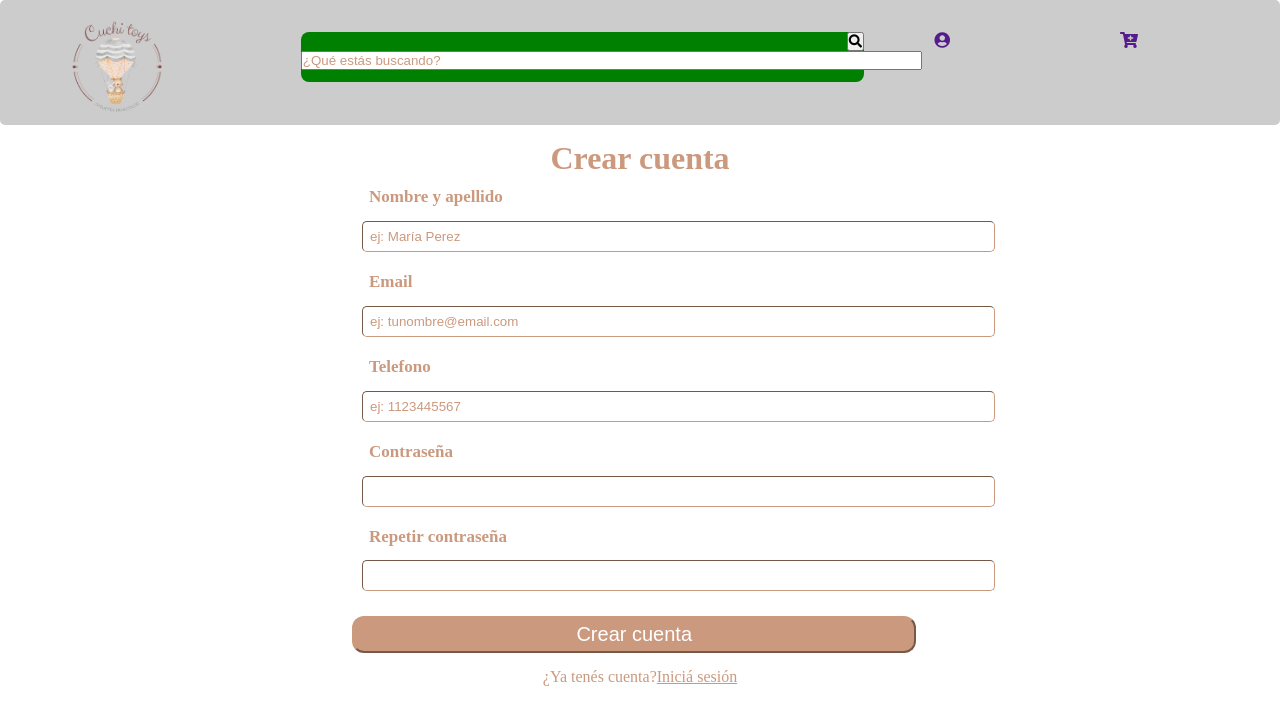
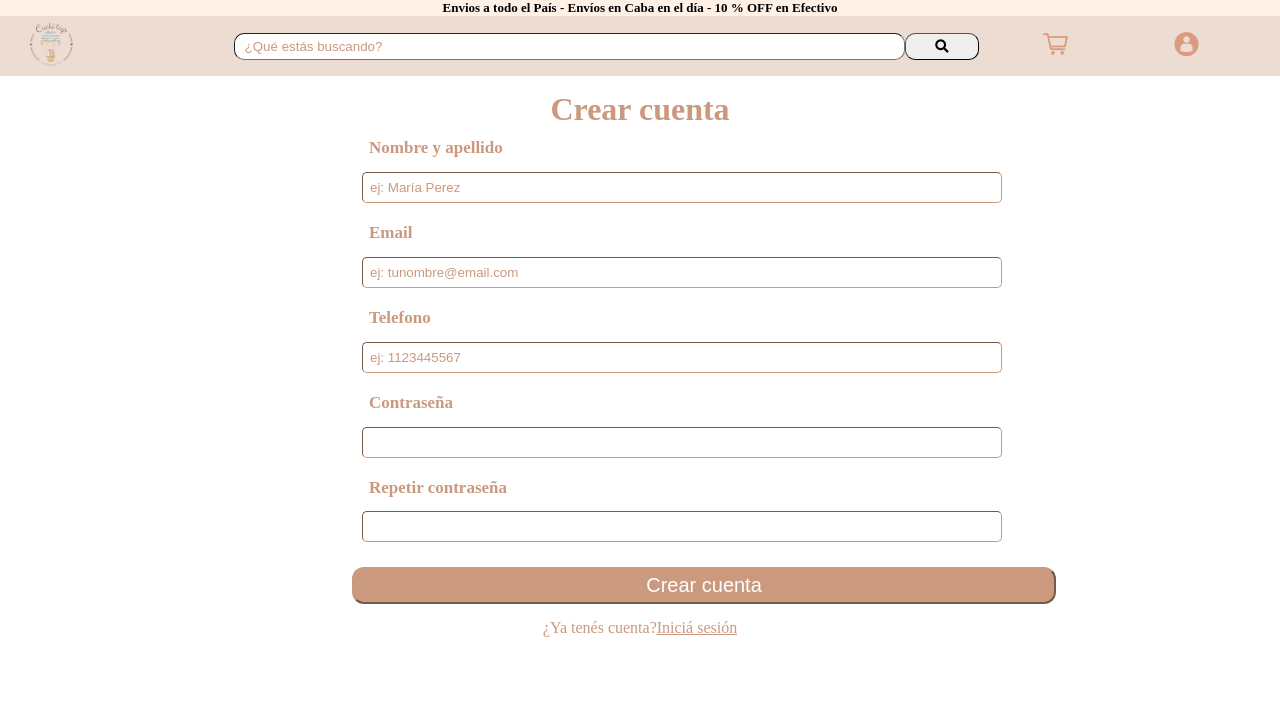
Before and after one commit to Matidopa/Grupo_2_CuchiToys, a website: page views/registro.html in a window 1280 px wide. Drawn offline with Linux system fonts and the light colour scheme.

Commit message:
finalizacion de registro y login

```diff
--- a/app.js
+++ b/app.js
@@ -20,3 +20,6 @@ app.get('/registro',(req,res)=>{
 app.get('/DetalleDeProducto',(req,res)=>{
     res.sendFile (path.join(__dirname,'views/detalleDeProducto.html'))
 });
+app.get('/login',(req,res)=>{
+    res.sendFile (path.join(__dirname,'views/login.html'))
+});
--- a/public/css/StyleRegistro.css
+++ b/public/css/StyleRegistro.css
@@ -1,41 +1,91 @@
-*{
-    box-sizing: border-box;
+* {
     padding: 0px;
     margin: 0px;
-}/* pregutnar*/
-div{
-    border-radius: 5px;
+    box-sizing: border-box;
 }
-.contenedor{
-    background-color:#CCC;
-    width:100%;
-    height: 125px;
+
+.banner {
+    background-color:rgb(255, 241, 230);
 }
-.contenidoA{
-    width:15%;
-    float:left;
-    margin: 1%;
-    margin-left: 5%;
+.banner h2 {
+    font-size: 13px;
+    text-align: center;
 }
-.contenidoB{
-    width:44%;
-    float:left;
-    margin: 2.5%;
-    border-radius: 8px;
+
+.contenedorHeader{
+    background-color:#EDDCD2;
+    width: 100%;
+    height: 60px;
+    display: flex;
+    justify-content:start;
+    align-items: center;
+}
+
+.contHeaderA, .contHeaderB, .contHeaderC, .contHeaderD {
+    flex-grow: 1;
+    flex-wrap: nowrap;
+}
+
+.contHeaderA{
+    width:12%;
+    padding: 2%;
+}
+.contHeaderA img {
     height: 50px;
-    background-color: green;
+    width: 50px;
 }
-.contenidoC{
-    width:10%;
-    float:right;
-    margin: 2.5%;
-    margin-left: 2%;
+
+.barrabusqueda {
+    display: flex;
 }
-.contenidoD{
-    width:10%;
-    float:right;
-    margin: 2.5%;
-    margin-left: 2%;
+
+.inputBusqueda {
+    width: 90%;
+    border-radius: 10px;
+    border-width: 1px;
+    padding: 5px;
+    padding-left: 2px;
+}
+.logoBusqueda {
+    order: 2;
+    width: 10%;
+    padding: 5px;
+    border-radius: 10px;
+    border-width: 1px;
+    display: none;
+}
+
+.contHeaderB {
+    width: 52%;
+    align-items: center;
+    padding-left: 15px;
+    }
+
+.contHeaderC {
+width: 10%;
+padding-left: 5%;
+}
+.contHeaderC img {
+    height: 25px;
+    width: 25px;
+}
+
+.contHeaderC p {
+    display: none;
+}
+
+.contHeaderD {
+width: 10%;
+padding-left: 5%;
+    }
+
+.contHeaderD img {
+    height: 25px;
+    width: 25px;
+}
+
+.contHeaderD p {
+    display: none;
 }
 
 body {
@@ -87,7 +137,7 @@ h1{
     background-color: #CB997E;
     font-size: 20px;
     text-align: center;
-    width: 98%;
+    width: 55vw;
     border-color: #CB997E;
     padding:5px;
     color: white;
@@ -97,7 +147,59 @@ h1{
     border-width: 1px;
     border-color: #CB997E;
     padding: 7px;
+    width: 50vw;
 }
 input::placeholder{
 color:#CB997E;
 }/*revisar */
+
+
+
+
+
+
+
+
+@media (min-width: 576px) {
+
+.contenedor{
+        background-color:#CCC;
+    }
+
+.contHeaderA{
+        width: 5%;
+    }
+
+.contHeaderB{
+        width: 55%;
+        padding-left: 5%;
+    }
+
+.logoBusqueda {
+        display: block;
+    }
+.inputBusqueda {
+    padding-left: 10px;
+    }
+
+.contHeaderC{
+        width: 1%;
+        padding-left: 5%;
+    }
+
+.contHeaderD{
+        width: 1%;
+        padding-left: 2%;
+    }
+}
+    @media (max-width: 576px) {
+        .registroCompleto{
+            width: 90vw;
+        }
+        #AlmacenarNombre, #AlmacenarEmail, #AlmacenarTelefono, #AlmacenarContraseña, #AlmacenarContraseñax2 {
+            width: 85vw;
+        }
+        .botonCuenta{
+            width: 90vw;
+        }
+    }
--- /dev/null
+++ b/public/css/StylesLogin.css
@@ -0,0 +1,329 @@
+* {
+    padding: 0px;
+    margin: 0px;
+    box-sizing: border-box;
+}
+
+.banner {
+    background-color:rgb(255, 241, 230);
+}
+.banner h2 {
+    font-size: 13px;
+    text-align: center;
+}
+
+.contenedorHeader{
+    background-color:#EDDCD2;
+    width: 100%;
+    height: 60px;
+    display: flex;
+    justify-content:start;
+    align-items: center;
+}
+
+.contHeaderA, .contHeaderB, .contHeaderC, .contHeaderD {
+    flex-grow: 1;
+    flex-wrap: nowrap;
+}
+
+.contHeaderA{
+    width:12%;
+    padding: 2%;
+}
+.contHeaderA img {
+    height: 50px;
+    width: 50px;
+}
+
+.barrabusqueda {
+    display: flex;
+}
+
+.inputBusqueda {
+    width: 90%;
+    border-radius: 10px;
+    border-width: 1px;
+    padding: 5px;
+    padding-left: 2px;
+}
+.logoBusqueda {
+    order: 2;
+    width: 10%;
+    padding: 5px;
+    border-radius: 10px;
+    border-width: 1px;
+    display: none;
+}
+
+.contHeaderB {
+    width: 52%;
+    align-items: center;
+    padding-left: 15px;
+    }
+
+.contHeaderC {
+width: 10%;
+padding-left: 5%;
+}
+.contHeaderC img {
+    height: 25px;
+    width: 25px;
+}
+
+.contHeaderC p {
+    display: none;
+}
+
+.contHeaderD {
+width: 10%;
+padding-left: 5%;
+    }
+
+.contHeaderD img {
+    height: 25px;
+    width: 25px;
+}
+
+.contHeaderD p {
+    display: none;
+}
+
+
+
+.contenedorFooter {
+    background-color: rgb(221, 190, 169);
+    width: 100%;
+    display: flex;
+    justify-content:start;
+    flex-wrap: wrap;
+    justify-content:inherit;
+}
+
+.contFooterA {
+    width: 100px;
+    padding-left: 12px;
+    padding-top: 25px;
+}
+.contFooterA img {
+    height: 75px;
+    width: 75px;
+}
+.contFooterB h2, .contFooterC h2, .contFooterD h2, .contFooterE h2{
+    font-size: 16px;
+    padding-right: 25px;
+    font-family: unset;
+ }
+
+ .contFooterB {
+     display: flex;
+     flex-direction: column;
+     width: 185px;
+     padding-left: 35px;
+     padding-top: 25px;
+ }
+
+ .contFooterC {
+    display: flex;
+    flex-wrap: wrap;
+    width: 150px;
+    padding-left:10px;
+    height: 125px;
+    padding-right: 15px;
+    padding-top: 25px;
+}
+
+.contFooterC a {
+    padding-left: 10px;
+}
+
+.contFooterD {
+    width: 40%;
+    padding-left:2%;
+    display: flex;
+    flex-wrap: wrap;
+    padding-top: 25px;
+    justify-content: space-between;
+}
+
+.contFooterE {
+    padding-left: 30px;
+    padding-top: 25px;
+}
+
+.tarjetas {
+    border-radius: 5px;
+    height: 25px;
+    width: 40px;
+}
+
+@media (min-width: 576px) {
+
+.contenedor{
+    background-color:#CCC;
+}
+
+.contHeaderA{
+    width: 5%;
+}
+
+.contHeaderB{
+    width: 55%;
+    padding-left: 5%;
+}
+
+.logoBusqueda {
+    display: block;
+}
+.inputBusqueda {
+padding-left: 10px;
+}
+
+.contHeaderC{
+    width: 1%;
+    padding-left: 5%;
+}
+
+.contHeaderD{
+    width: 1%;
+    padding-left: 2%;
+
+}
+
+.contenedorFooter {
+    padding: 0px;
+}
+
+.contFooterB h2, .contFooterC h2, .contFooterD h2 {
+
+    padding-right: 100px;
+ }
+
+.contFooterE {
+    width: 175px;
+}
+
+
+body {
+    background-color: white;
+}
+
+
+
+}
+
+@media (min-width: 768px) {
+
+.contFooterB h2, .contFooterC h2, .contFooterD h2{
+
+    padding-right: 175px;
+ }
+}
+
+
+@media (min-width: 992px) {
+
+    .contFooterB h2, .contFooterC h2, .contFooterD h2{
+
+        padding-right: 300px;
+     }
+
+}
+
+
+@media (min-width: 1200px) {
+
+    .contFooterE {
+        padding-top: 10px;
+    }
+
+}
+
+main .contenedorForm{
+    display:flex;
+    flex-direction: column;
+    margin-top:25%;
+    margin-bottom:25%;
+    color:#CB997E;
+}
+#Email, #contraseña{
+    border-radius: 9px;
+    padding: 13px;
+    margin-top: 1vh;
+    border-color: #DDBEA9;
+    font-size: 16px;
+}
+.contenedorFormD, .contenedorFormB, .contenedorFormC{
+    margin-top: 2vh;
+}
+.contenedorFormA{
+    text-align: center;
+    font-size: 30px;
+    font-weight: bold;
+
+}
+.contenedorFormB{
+    display: flex;
+    flex-direction: column;
+    margin-left: 3vw;
+    width: 95vw;
+}
+.contenedorFormC{
+    display: flex;
+    flex-direction: column;
+    margin-left: 3vw;
+    width: 95vw;
+    margin-top: 3vh;
+}
+.contenedorFormD{
+    margin: auto;
+}
+
+.contFormEmail, .contFormContra{
+    font-size: 15px;
+}
+
+
+.perdiContra{
+    text-align: right;
+    margin-top: 5px;
+}
+.iniciarSesion{
+    margin-top: 15px;
+    float: center;
+    border-radius: 20px;
+    background-color: #CB997E;
+    font-size: 20px;
+    text-align: center;
+    width: 95vw;
+    border-color: #CB997E;
+    padding:8px;
+    color: white;
+}
+.crearCuenta{
+text-align: center;
+margin-top: 2.5vh;
+font-size: 18px;
+}
+.iniciarSesion:hover{
+    background-color: #DDBEA9;
+    transition: background-color, 0,5ms;
+}
+@media (min-width: 576px){
+    main .contenedorForm{
+        margin-top:7vh;
+    }
+    .contenedorFormA{
+        font-size: 40px;
+        margin: 2vw 2vh;
+    }
+    .contenedorFormB, .contenedorFormC{
+        width: 60vw;
+        margin:auto;
+    }
+    .contFormEmail, .contFormContra{
+        font-size: 18px;
+    }
+    .iniciarSesion{
+        width: 60vw;
+    }
+}
--- a/views/registro.html
+++ b/views/registro.html
@@ -11,66 +11,72 @@ rel="stylesheet" />
 <body>
     <header>
 
-        <div class="contenedor">
+        <div class="banner">
+            <h2>Envios a todo el País - Envíos en Caba en el día - 10 % OFF en Efectivo </h2>
+        </div>
+        <div class="contenedorHeader">
 
-            <div class="contenidoA"> <img src="/images/CT Logo.png" width= "105px"> </div>
+            <div class="contHeaderA"> <img src="/images/CT Logo.png" width= "105px"> </div>
 
-            <div class="contenidoB"> <form action="/my-handling-form-page" method="post">
-                <div class="contenidoBA">
-                    <button type="submit" style="float: right;" > <i class="fas fa-search"></i> </button>
+            <div class="contHeaderB">
+
+                <form action="/my-handling-form-page" method="post">
+
+                <div class="barraBusqueda">
+                    <button type="submit" style="float: right;" class = "logoBusqueda" > <i class="fas fa-search"  ></i> </button>
                     <label for="buscado"></label>
-                    <input type="text" id="buscado" name="textoBuscado" size = 75% placeholder = "¿Qué estás buscando?" >
+                    <input class = "inputBusqueda" type="textarea" id="buscado" name="textoBuscado" size = 65% placeholder = "¿Qué estás buscando?" >
                 </div>
-            </form> </div>
 
-            <div class="contenidoC"> <a href = ""> <i class="fas fa-cart-plus" ></i>   </a> </div>
+                 </form> </div>
 
-            <div class="contenidoD"> <a href = ""> <i class="fas fa-user-circle" ></i> </a> </div>
+            <div class="contHeaderC"> <a href > <img  src="/images/icono-carrito.png" width= "40px" ></a> </div>
+
+            <div class="contHeaderD"> <a href > <img  src="/images/icono-perfil.png" width= "40px" ></a>  </div>
 
         </div>
 
-    </header>
     <main>
 
         <h1>Crear cuenta</h1>
 
     <div class="registroCompleto">
-
+        <form action="/login" method="GET">
         <div class="registroNombre">
             <div class="nombre">Nombre y apellido</div>
-            <label for="nombreyApellido"></label>
-            <input  type="text" id="AlmacenarNombre" name="AlmacenarNombre" size = 75% placeholder = "ej: María Perez" >
+            <label for="AlmacenarNombre"></label>
+            <input  type="text" id="AlmacenarNombre" name="AlmacenarNombre"  placeholder = "ej: María Perez" >
         </div>
 
 
         <div class="registroEmail">
             <div class="email">Email</div>
-            <label for="email"></label>
-            <input type="email" id="AlmacenarEmail" name="AlmacenarEmail" size = 75% placeholder = "ej: tunombre@email.com" >
+            <label for="AlmacenarEmail"></label>
+            <input type="email" id="AlmacenarEmail" name="AlmacenarEmail"  placeholder = "ej: tunombre@email.com" >
         </div>
 
 
         <div class="registroTelefono">
             <div class="telefono">Telefono</div>
-            <label for="telefono"></label>
-            <input type="tel" id="AlmacenarTelefono" name="AlmacenarTelefono" size = 75% placeholder = "ej: 1123445567" >
+            <label for="AlmacenarTelefono"></label>
+            <input type="tel" id="AlmacenarTelefono" name="AlmacenarTelefono"  placeholder = "ej: 1123445567" >
         </div>
 
         <div class="registroContraseña">
             <div class="contraseña">Contraseña</div>
-            <label for="contraseña"></label>
-            <input type="password" id="AlmacenarContraseña" name="AlmacenarContraseña" size = 75%  >
+            <label for="AlmacenarContraseña"></label>
+            <input type="password" id="AlmacenarContraseña" name="AlmacenarContraseña"   >
         </div>
 
         <div class="registroContraseñax2">
             <div class="contraseñax2">Repetir contraseña</div>
-            <label for="contraseñax2"></label>
-            <input type="password" id="AlmacenarContraseñax2" name="AlmacenarContraseñax2" size = 75% >
+            <label for="AlmacenarContraseñax2"></label>
+            <input type="password" id="AlmacenarContraseñax2" name="AlmacenarContraseñax2"  >
         </div>
 
-        <button class="botonCuenta" type="submit" > <div>Crear cuenta</div> </button>
-
-        <div class="yaTenesCuenta">¿Ya tenés cuenta?<a href="">Iniciá sesión</a></div>
+        <button class="botonCuenta" type="submit" >Crear cuenta</button>
+        </form>
+        <div class="yaTenesCuenta">¿Ya tenés cuenta?<a href="/login">Iniciá sesión</a></div>
 
     </div>
     </main>
```
Also changed, not shown: views/login.html (added, +120 -0 lines).
